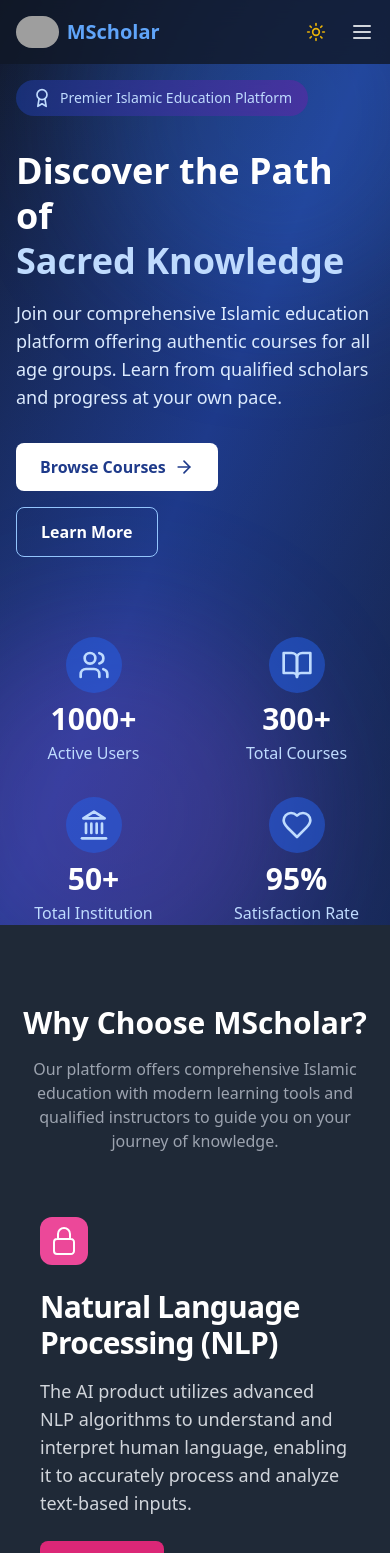
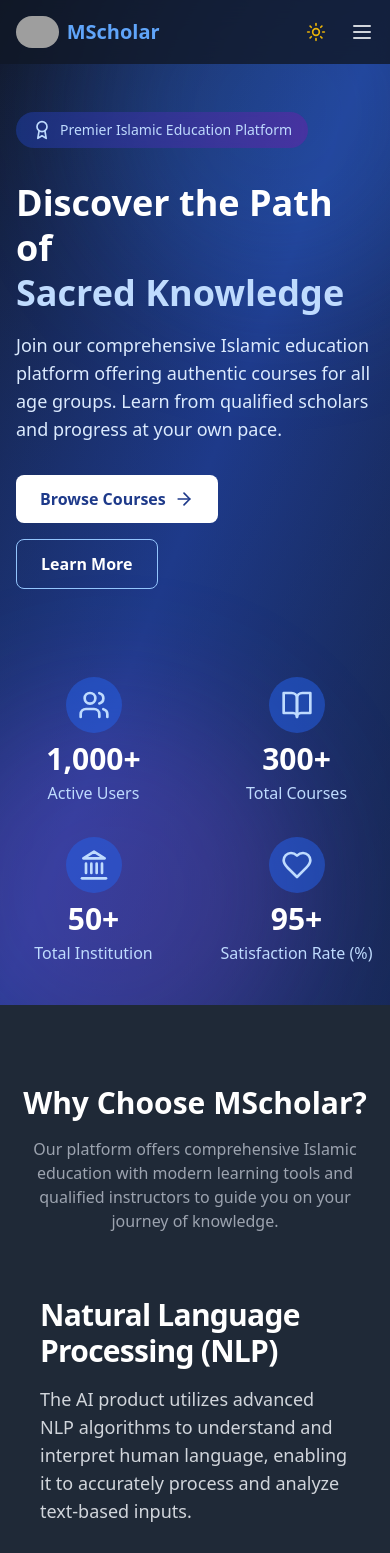
Before and after one commit to arifzaidpp/mscholar, a React (Vite) app in the folder frontend/: page / in a window 390 px wide. Shown: the top 1553 px of the page. Built offline with nearby package versions, Linux system fonts and the light colour scheme; grey boxes are pictures that could not be loaded.

Commit message:
landing page design update

```diff
--- a/frontend/package.json
+++ b/frontend/package.json
@@ -21,6 +21,7 @@
     "react": "^18.3.1",
     "react-beautiful-dnd": "^13.1.1",
     "react-chartjs-2": "^5.2.0",
+    "react-countup": "^6.5.3",
     "react-dom": "^18.3.1",
     "react-hot-toast": "^2.4.1",
     "react-router-dom": "^7.0.2",
--- a/frontend/src/components/landingPage/Footer.jsx
+++ b/frontend/src/components/landingPage/Footer.jsx
@@ -11,7 +11,7 @@
 const quickLinks = [
   { name: 'Home', href: '#home' },
   { name: 'Features', href: '#features' },
-  { name: 'About', href: '#about' },
+  { name: 'FAQs', href: '#faq' },
   { name: 'Contact', href: '#contact' },
 ];
 
--- a/frontend/src/components/landingPage/LandingPage.jsx
+++ b/frontend/src/components/landingPage/LandingPage.jsx
@@ -95,6 +95,7 @@
           />
 
           {/* Add additional blocks as needed */}
+          <hr className='mt-12' />
           <PartnerLogos />
         </div>
       </section>
@@ -118,7 +119,89 @@
         </div>
       </section>
 
-      {/* Contact Section */}
+      {/* FAQ Section */}
+      <section id='faq' className="py-20 bg-gray-100 dark:bg-gray-800">
+        <div className="max-w-7xl mx-auto px-4">
+          <div className="text-center max-w-3xl mx-auto mb-16">
+            <h2 className="text-3xl font-bold text-gray-900 dark:text-white mb-4">
+              Frequently Asked Questions
+            </h2>
+            <p className="text-gray-600 dark:text-gray-400">
+              Here are some of the most common questions we get asked. If you have any other questions, feel free to contact us.
+            </p>
+          </div>
+          <div className="space-y-8">
+            <div className="mx-auto mt-8 grid max-w-xl divide-y divide-neutral-200 dark:divide-neutral-700">
+              <div className="py-5">
+                <details className="group">
+                  <summary className="flex cursor-pointer list-none items-center justify-between font-medium text-gray-900 dark:text-white">
+                    <span>What is MScholar?</span>
+                    <span className="transition group-open:rotate-180">
+                      <svg fill="none" height="24" shape-rendering="geometricPrecision" stroke="currentColor" stroke-linecap="round" stroke-linejoin="round" stroke-width="1.5" viewBox="0 0 24 24" width="24">
+                        <path d="M6 9l6 6 6-6"></path>
+                      </svg>
+                    </span>
+                  </summary>
+                  <p className="group-open:animate-fadeIn mt-3 text-neutral-600 dark:text-neutral-400">MScholar is an online platform offering comprehensive Islamic education with modern learning tools and qualified instructors.</p>
+                </details>
+              </div>
+              <div className="py-5">
+                <details className="group">
+                  <summary className="flex cursor-pointer list-none items-center justify-between font-medium text-gray-900 dark:text-white">
+                    <span>How do I sign up?</span>
+                    <span className="transition group-open:rotate-180">
+                      <svg fill="none" height="24" shape-rendering="geometricPrecision" stroke="currentColor" stroke-linecap="round" stroke-linejoin="round" stroke-width="1.5" viewBox="0 0 24 24" width="24">
+                        <path d="M6 9l6 6 6-6"></path>
+                      </svg>
+                    </span>
+                  </summary>
+                  <p className="group-open:animate-fadeIn mt-3 text-neutral-600 dark:text-neutral-400">You can sign up by clicking the 'Get Started Now' button and following the registration process.</p>
+                </details>
+              </div>
+              <div className="py-5">
+                <details className="group">
+                  <summary className="flex cursor-pointer list-none items-center justify-between font-medium text-gray-900 dark:text-white">
+                    <span>Is there a free trial available?</span>
+                    <span className="transition group-open:rotate-180">
+                      <svg fill="none" height="24" shape-rendering="geometricPrecision" stroke="currentColor" stroke-linecap="round" stroke-linejoin="round" stroke-width="1.5" viewBox="0 0 24 24" width="24">
+                        <path d="M6 9l6 6 6-6"></path>
+                      </svg>
+                    </span>
+                  </summary>
+                  <p className="group-open:animate-fadeIn mt-3 text-neutral-600 dark:text-neutral-400">Yes, we offer a 7-day free trial for new users to explore our platform and courses.</p>
+                </details>
+              </div>
+              <div className="py-5">
+                <details className="group">
+                  <summary className="flex cursor-pointer list-none items-center justify-between font-medium text-gray-900 dark:text-white">
+                    <span>What courses are available?</span>
+                    <span className="transition group-open:rotate-180">
+                      <svg fill="none" height="24" shape-rendering="geometricPrecision" stroke="currentColor" stroke-linecap="round" stroke-linejoin="round" stroke-width="1.5" viewBox="0 0 24 24" width="24">
+                        <path d="M6 9l6 6 6-6"></path>
+                      </svg>
+                    </span>
+                  </summary>
+                  <p className="group-open:animate-fadeIn mt-3 text-neutral-600 dark:text-neutral-400">We offer a wide range of courses covering various aspects of Islamic knowledge, including Quran, Hadith, Fiqh, and more.</p>
+                </details>
+              </div>
+              <div className="py-5">
+                <details className="group">
+                  <summary className="flex cursor-pointer list-none items-center justify-between font-medium text-gray-900 dark:text-white">
+                    <span>How can I contact support?</span>
+                    <span className="transition group-open:rotate-180">
+                      <svg fill="none" height="24" shape-rendering="geometricPrecision" stroke="currentColor" stroke-linecap="round" stroke-linejoin="round" stroke-width="1.5" viewBox="0 0 24 24" width="24">
+                        <path d="M6 9l6 6 6-6"></path>
+                      </svg>
+                    </span>
+                  </summary>
+                  <p className="group-open:animate-fadeIn mt-3 text-neutral-600 dark:text-neutral-400">You can contact our support team through the 'Contact' section on our website or by emailing support@mscholar.com.</p>
+                </details>
+              </div>
+            </div>
+          </div>
+        </div>
+      </section>
+
       <section id='contact'>
         <Contact />
       </section>
@@ -134,10 +217,6 @@
       {/* Content */}
       <div className={`max-w-xl px-6 lg:max-w-none lg:py-16 ${reverse ? 'lg:col-start-2' : ''}`}>
         <div>
-          {/* Icon */}
-          <span className="flex h-12 w-12 items-center justify-center rounded-xl bg-pink-500">
-            <FeatureIcon />
-          </span>
           {/* Text */}
           <div className="mt-6">
             <h2 className="text-3xl font-bold tracking-tight text-white">
@@ -146,14 +225,6 @@
             <p className="mt-4 text-lg text-gray-300">
               {description}
             </p>
-            <div className="mt-6">
-              <a
-                href="/login"
-                className="inline-flex rounded-lg bg-pink-600 px-4 py-1.5 text-base font-semibold leading-7 text-white shadow-sm hover:bg-pink-700"
-              >
-                Learn More
-              </a>
-            </div>
           </div>
         </div>
       </div>
@@ -170,9 +241,3 @@
     </div>
   );
 };
-
-const FeatureIcon = () => (
-  <svg xmlns="http://www.w3.org/2000/svg" fill="none" viewBox="0 0 24 24" strokeWidth="1.5" stroke="currentColor" className="h-8 w-8 text-white">
-    <path strokeLinecap="round" strokeLinejoin="round" d="M16.5 10.5V6.75a4.5 4.5 0 10-9 0v3.75m-.75 11.25h10.5a2.25 2.25 0 002.25-2.25v-6.75a2.25 2.25 0 00-2.25-2.25H6.75a2.25 2.25 0 00-2.25 2.25v6.75a2.25 2.25 0 002.25 2.25z" />
-  </svg>
-);
--- a/frontend/src/components/landingPage/Navbar.jsx
+++ b/frontend/src/components/landingPage/Navbar.jsx
@@ -12,7 +12,7 @@
   const navItems = [
     { name: 'Home', href: '#home' },
     { name: 'Features', href: '#features' },
-    { name: 'About', href: '#about' },
+    { name: 'FAQs', href: '#faq' },
     { name: 'Contact', href: '#contact' },
   ];
 
--- a/frontend/src/components/landingPage/banner/Banner.jsx
+++ b/frontend/src/components/landingPage/banner/Banner.jsx
@@ -2,17 +2,19 @@
 import { Link } from 'react-router-dom';
 import { motion } from 'framer-motion';
 import { ArrowRight, BookOpen, Heart, Landmark, Users } from 'lucide-react';
+import CountUp from 'react-countup';
 
 import { BannerImage } from './BannerImage';
 import { BannerBadge } from './BannerBadge';
 
 export function Banner() {
   const stats = [
-    { icon: "Users", number: '1000+', label: 'Active Users' },
-    { icon: "BookOpen", number: '300+', label: 'Total Courses' },
-    { icon: "Landmark", number: '50+', label: 'Total Institution' },
-    { icon: "Heart", number: '95%', label: 'Satisfaction Rate' }
+    { icon: "Users", number: 1000, label: 'Active Users' },
+    { icon: "BookOpen", number: 300, label: 'Total Courses' },
+    { icon: "Landmark", number: 50, label: 'Total Institution' },
+    { icon: "Heart", number: 95, label: 'Satisfaction Rate (%)' }
   ];
+
   return (
     <section className="relative min-h-[100vh] bg-gradient-to-br from-blue-900 via-blue-800 to-blue-900 dark:from-gray-900 dark:via-blue-900 dark:to-gray-900 overflow-hidden">
       {/* Background Pattern */}
@@ -25,7 +27,8 @@
       <div className="absolute -top-20 -right-20 w-96 h-96 bg-blue-500/20 rounded-full blur-3xl" />
       <div className="absolute -bottom-20 -left-20 w-96 h-96 bg-purple-500/20 rounded-full blur-3xl" />
 
-      <div className="relative max-w-7xl mx-auto px-4 py-20 sm:py-32 lg:py-32">
+      {/* Banner Content */}
+      <div className="relative max-w-7xl mx-auto px-4 pt-28 pb-12 sm:pt-32 lg:py-28">
         <div className="grid lg:grid-cols-2 gap-12 items-center">
           {/* Left Content */}
           <motion.div
@@ -78,31 +81,39 @@
                 Learn More
               </Link>
             </motion.div>
-
           </motion.div>
 
           {/* Right Content - Image */}
           <BannerImage />
         </div>
       </div>
-      <div className='relative'>
-      <div className="max-w-7xl mx-auto px-2">
+
+      {/* Stats Section */}
+      <div className="relative">
+        <div className="max-w-7xl mx-auto px-2 py-10">
           <div className="grid grid-cols-2 md:grid-cols-4 gap-8">
             {stats.map((stat, index) => (
-            <div key={index} className="text-center">
+              <motion.div
+                key={index}
+                initial={{ opacity: 0, y: 20 }}
+                animate={{ opacity: 1, y: 0 }}
+                transition={{ duration: 0.6, delay: 0.2 * index }}
+                className="text-center"
+              >
                 <div className="w-14 h-14 mb-2 bg-blue-100 dark:bg-blue-600/50 rounded-full flex items-center justify-center mx-auto">
                   {stat.icon === "Users" && <Users className="w-8 h-8 text-blue-600 dark:text-blue-200" />}
                   {stat.icon === "BookOpen" && <BookOpen className="w-8 h-8 text-blue-600 dark:text-blue-200" />}
                   {stat.icon === "Landmark" && <Landmark className="w-8 h-8 text-blue-600 dark:text-blue-200" />}
                   {stat.icon === "Heart" && <Heart className="w-8 h-8 text-blue-600 dark:text-blue-200" />}
                 </div>
-              <div className="text-3xl font-bold text-white ">
-                {stat.number}
+                <div className="text-3xl font-bold text-white">
+                  {/* Animated CountUp */}
+                  <CountUp start={0} end={stat.number} duration={3} separator="," />+
                 </div>
                 <div className="text-base text-blue-200 mt-1">
                   {stat.label}
                 </div>
-            </div>
+              </motion.div>
             ))}
           </div>
         </div>
```
Also changed, not shown: frontend/src/components/landingPage/Contact.jsx (+10 -2 lines), 1 other file (tests, documents, lock files or other folders). Lines whose indentation alone changed are shown as unchanged.
